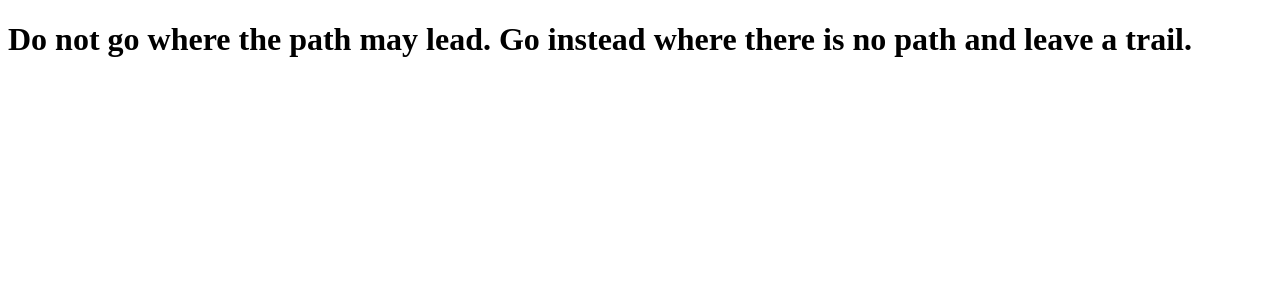
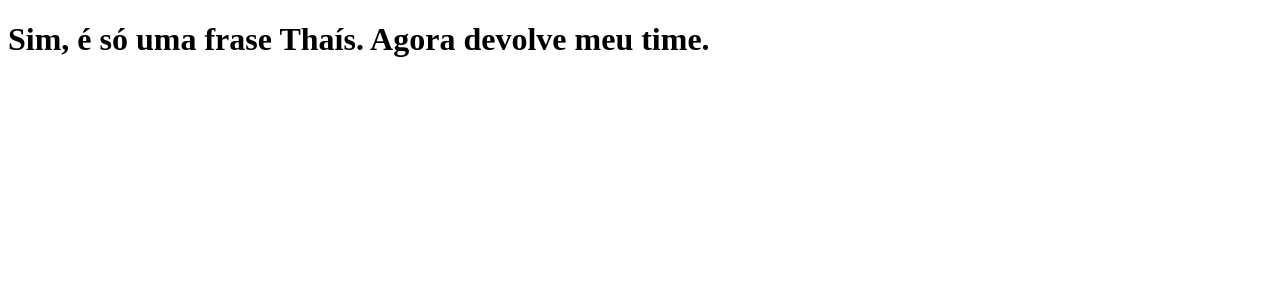
Before and after one commit to caiqueSteibel/clone-tabnews, a Next.js app: page / in a window 1280 px wide. Shown: the top 300 px of the page. Built offline with nearby package versions, Linux system fonts and the light colour scheme.

Commit message:
Atualizar o index.js

```diff
--- a/pages/index.js
+++ b/pages/index.js
@@ -1,5 +1,5 @@
 function Home() {
-  return <h1>Do not go where the path may lead. Go instead where there is no path and leave a trail.</h1>;
+  return <h1>Sim, é só uma frase Thaís. Agora devolve meu time.</h1>;
 }
 
 export default Home;
```
